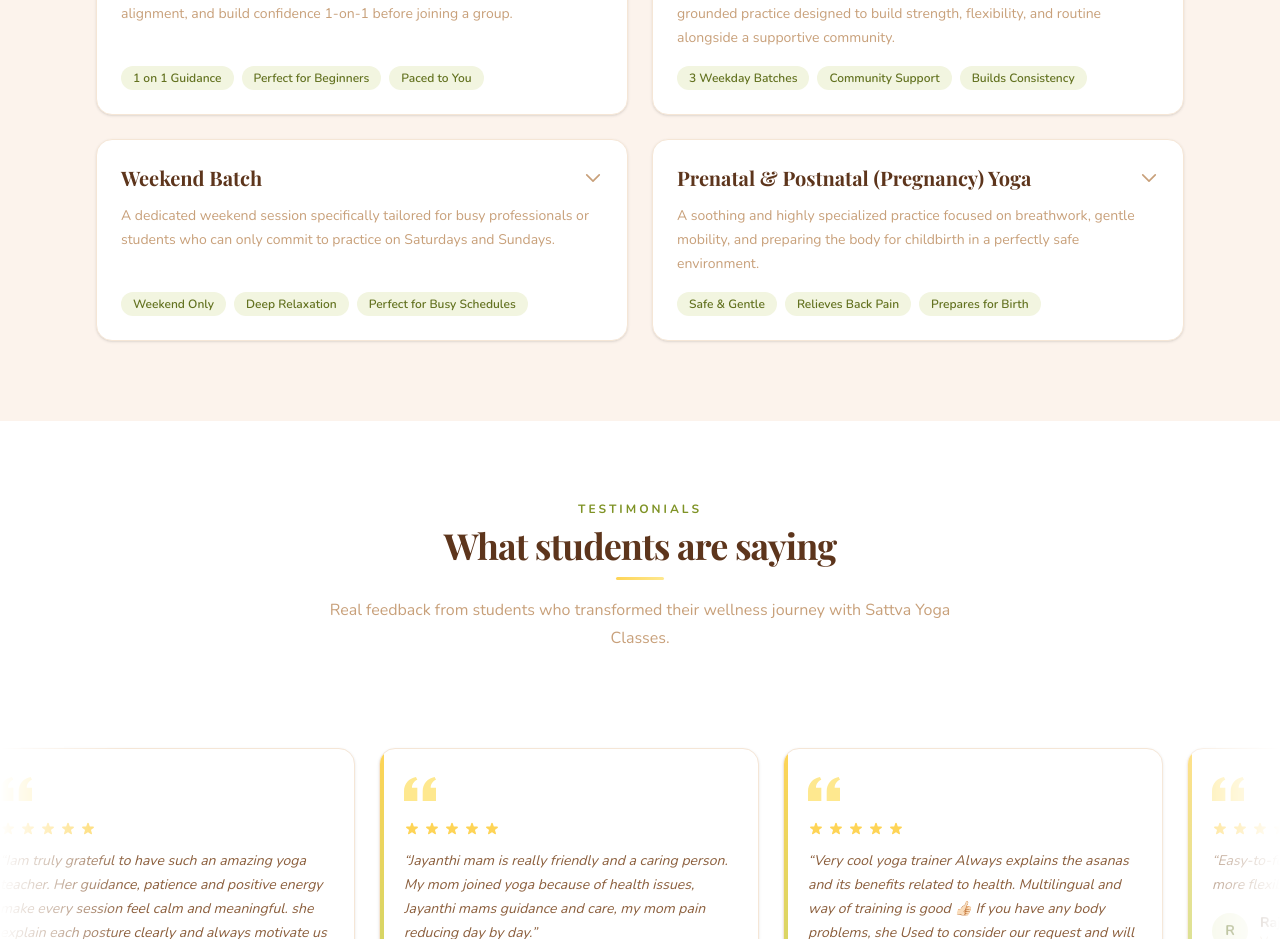
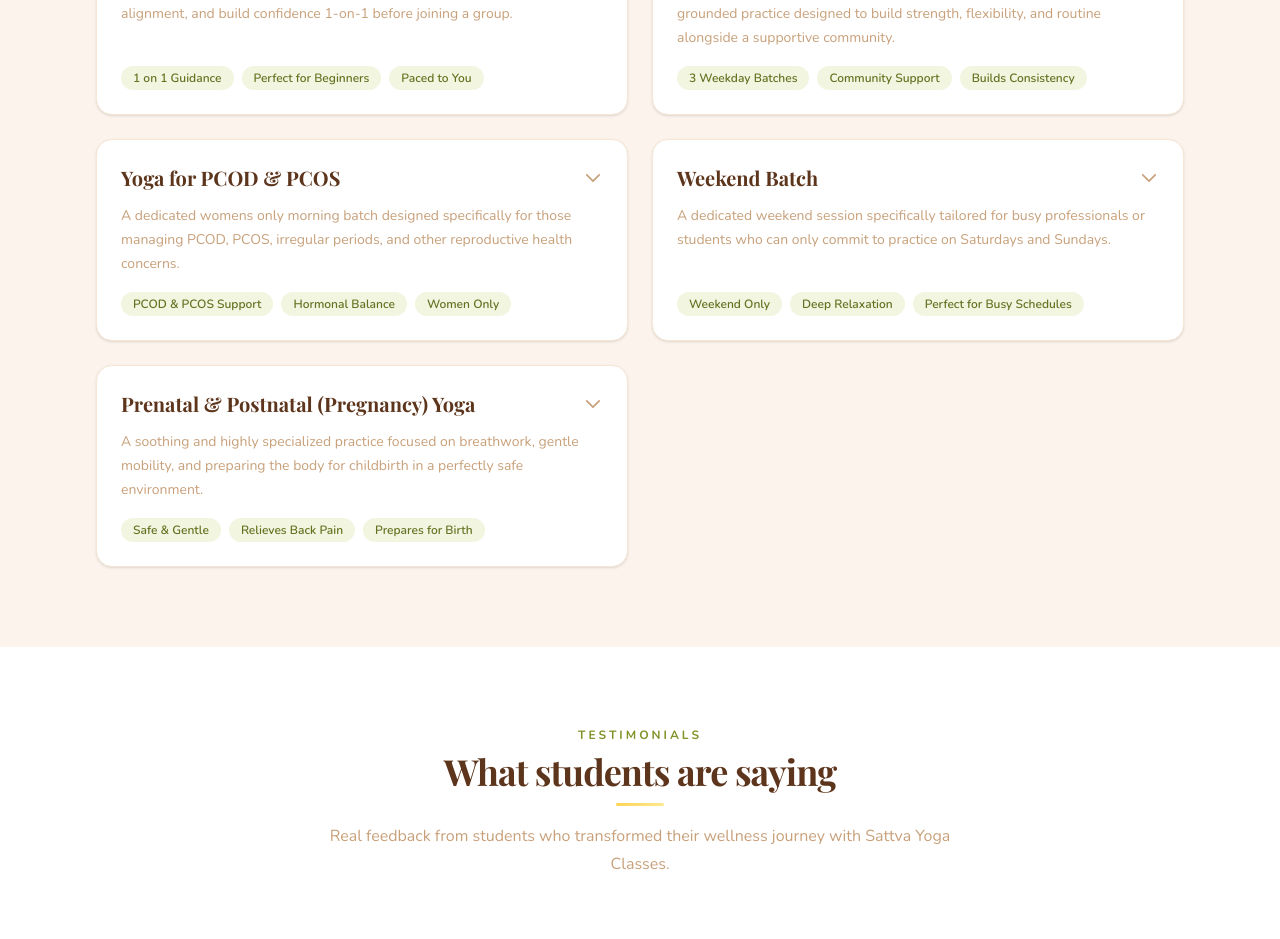
Before and after one commit to RealVansh/sattva-yoga-website, a Next.js app: page / in a window 1280 px wide. Shown: the part 2340-3279 px from the top of the page. Built offline with nearby package versions, Linux system fonts and the light colour scheme.

Commit message:
Add PCOD and PCOS class updates

```diff
--- a/app/classes/page.tsx
+++ b/app/classes/page.tsx
@@ -7,7 +7,7 @@ import { classes } from "@/data/siteData";
 export const metadata: Metadata = {
   title: "Classes",
   description:
-    "Explore yoga classes at Sattva Yoga Classes in Tambaram, Chennai — beginner hatha yoga, group batches, prenatal yoga, weekend sessions & corporate wellness. Find the right class for your goals.",
+    "Explore yoga classes at Sattva Yoga Classes in Tambaram, Chennai — beginner hatha yoga, group batches, PCOD & PCOS yoga for women, prenatal yoga, weekend sessions & corporate wellness. Find the right class for your goals.",
   alternates: {
     canonical: "https://www.sattvayogaclasses.in/classes",
   },
@@ -62,6 +62,15 @@ const classesSeoSchema = {
         "@type": "Offer",
         itemOffered: {
           "@type": "Service",
+          name: "Women's Wellness — PCOD & PCOS Yoga",
+          description:
+            "Specialized women-only yoga classes for PCOD, PCOS, hormonal imbalance, and reproductive health in Chennai.",
+        },
+      },
+      {
+        "@type": "Offer",
+        itemOffered: {
+          "@type": "Service",
           name: "Prenatal & Postnatal Yoga",
           description:
             "Specialized pregnancy yoga with certified instruction in Chennai.",
@@ -88,7 +97,7 @@ export default function ClassesPage() {
               centered
             />
             <p className="mx-auto mt-4 max-w-3xl text-center text-sm leading-6 text-brand-brown-200">
-              Whether you are looking for yoga for beginners, prenatal yoga during pregnancy, yoga for weight loss, or therapeutic yoga for back pain in Chennai — our Tambaram studio has a class designed just for you.
+              Whether you are looking for yoga for beginners, yoga for PCOD and PCOS, prenatal yoga during pregnancy, yoga for weight loss, or therapeutic yoga for back pain in Chennai — our Tambaram studio has a class designed just for you.
             </p>
             <p className="mx-auto mt-6 max-w-3xl rounded-2xl border border-brand-green-100 bg-brand-green-50 px-5 py-3 text-center text-sm font-semibold text-brand-green-500">
               New to yoga? Start with Personal Foundations, then move to group batches.
--- a/app/layout.tsx
+++ b/app/layout.tsx
@@ -35,6 +35,9 @@ export const metadata: Metadata = {
     "yoga classes near me",
     "yoga for back pain Chennai",
     "yoga teacher in Tambaram",
+    "yoga for PCOD Chennai",
+    "yoga for PCOS Chennai",
+    "PCOD PCOS yoga classes",
   ],
   verification: {
     google: "934OE6vbSrcHVP79YZ2pJy5YtgqPcudSgHEoWBAglPk",
--- a/data/siteData.ts
+++ b/data/siteData.ts
@@ -144,6 +144,22 @@ export const classes: YogaClass[] = [
     ],
   },
   {
+    title: "Yoga for PCOD & PCOS",
+    description:
+      "A dedicated womens only morning batch designed specifically for those managing PCOD, PCOS, irregular periods, and other reproductive health concerns.",
+    duration: "60 minutes",
+    benefits: ["PCOD & PCOS Support", "Hormonal Balance", "Women Only"],
+    batches: [
+      {
+        id: "pcod-pcos-morning",
+        name: "Women's Morning Batch",
+        time: "8:00 AM - 9:00 AM",
+        mode: "offline",
+        status: "active",
+      },
+    ],
+  },
+  {
     title: "Weekend Batch",
     description:
       "A dedicated weekend session specifically tailored for busy professionals or students who can only commit to practice on Saturdays and Sundays.",
```
